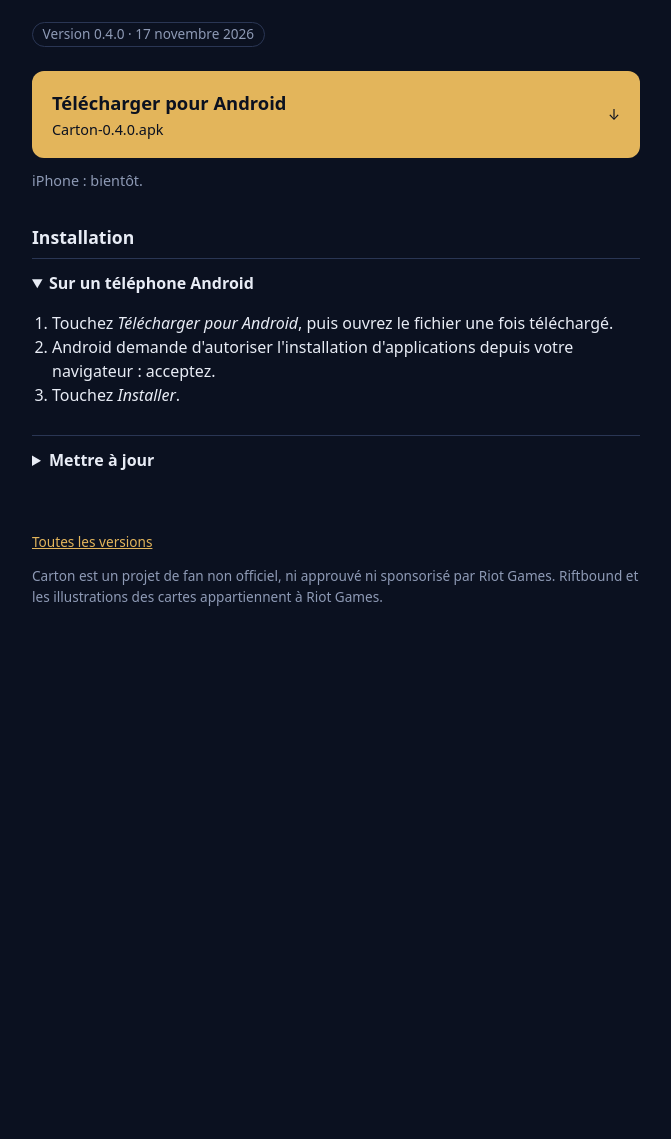
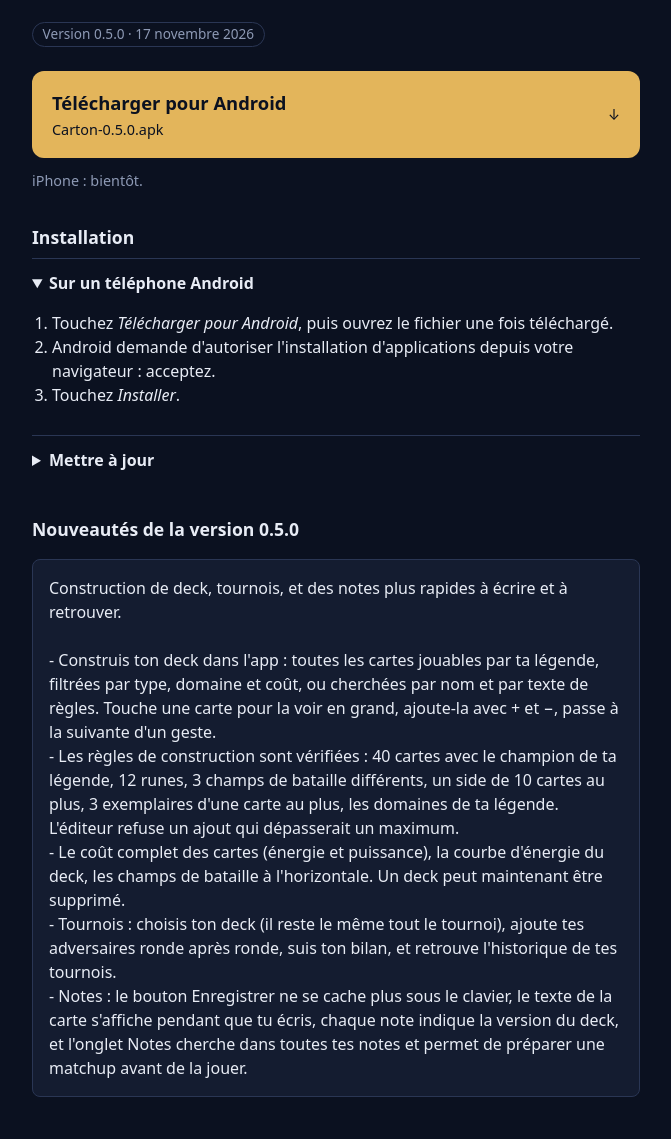
Before and after one commit to Unarbre/carton.github.io, a plain HTML site: page index.html in a window 1280 px wide. Shown: the part 161-1300 px from the top of the page, without its empty margins (304-975 px from the left). Before the commit the page ends 846 px from the top, so only its background shows below. Drawn offline with Linux system fonts and the light colour scheme.

Commit message:
Download page: Carton 0.5.0

```diff
--- a/index.html
+++ b/index.html
@@ -36,10 +36,10 @@
     <h1>Carton</h1>
     <p class="tagline">Le compagnon des joueurs de jeux de cartes : score, historique, notes par matchup et banlists
     toujours à jour. Premier jeu : Riftbound.</p>
-    <span class="version">Version 0.4.0 · 17 novembre 2026</span>
+    <span class="version">Version 0.5.0 · 17 novembre 2026</span>
 
-    <a class="download" href="https://github.com/Unarbre/carton.github.io/releases/download/v0.4.0/Carton-0.4.0.apk">
-      <div><strong>Télécharger pour Android</strong><span>Carton-0.4.0.apk</span></div>
+    <a class="download" href="https://github.com/Unarbre/carton.github.io/releases/download/v0.5.0/Carton-0.5.0.apk">
+      <div><strong>Télécharger pour Android</strong><span>Carton-0.5.0.apk</span></div>
       <span aria-hidden="true">↓</span>
     </a>
     <p class="soon">iPhone : bientôt.</p>
@@ -60,6 +60,15 @@
       toutes seules.</p>
     </details>
 
+    <h2>Nouveautés de la version 0.5.0</h2>
+    <pre class="notes">Construction de deck, tournois, et des notes plus rapides à écrire et à retrouver.
+
+- Construis ton deck dans l'app : toutes les cartes jouables par ta légende, filtrées par type, domaine et coût, ou cherchées par nom et par texte de règles. Touche une carte pour la voir en grand, ajoute-la avec + et −, passe à la suivante d'un geste.
+- Les règles de construction sont vérifiées : 40 cartes avec le champion de ta légende, 12 runes, 3 champs de bataille différents, un side de 10 cartes au plus, 3 exemplaires d'une carte au plus, les domaines de ta légende. L'éditeur refuse un ajout qui dépasserait un maximum.
+- Le coût complet des cartes (énergie et puissance), la courbe d'énergie du deck, les champs de bataille à l'horizontale. Un deck peut maintenant être supprimé.
+- Tournois : choisis ton deck (il reste le même tout le tournoi), ajoute tes adversaires ronde après ronde, suis ton bilan, et retrouve l'historique de tes tournois.
+- Notes : le bouton Enregistrer ne se cache plus sous le clavier, le texte de la carte s'affiche pendant que tu écris, chaque note indique la version du deck, et l'onglet Notes cherche dans toutes tes notes et permet de préparer une matchup avant de la jouer.</pre>
+
     <footer>
       <p><a href="https://github.com/Unarbre/carton.github.io/releases">Toutes les versions</a></p>
       <p>Carton est un projet de fan non officiel, ni approuvé ni sponsorisé par Riot Games. Riftbound et les
```
Also changed, not shown: app/latest.json (+4 -4 lines).
